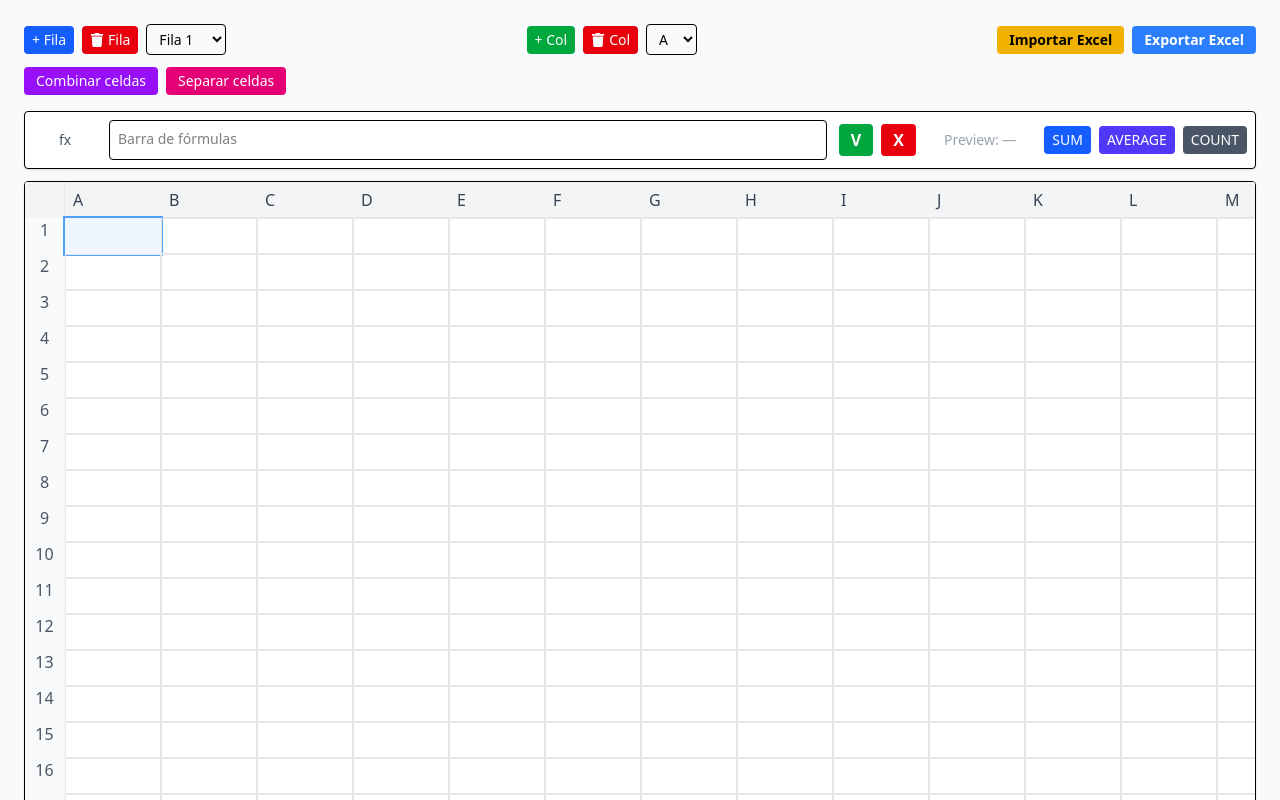
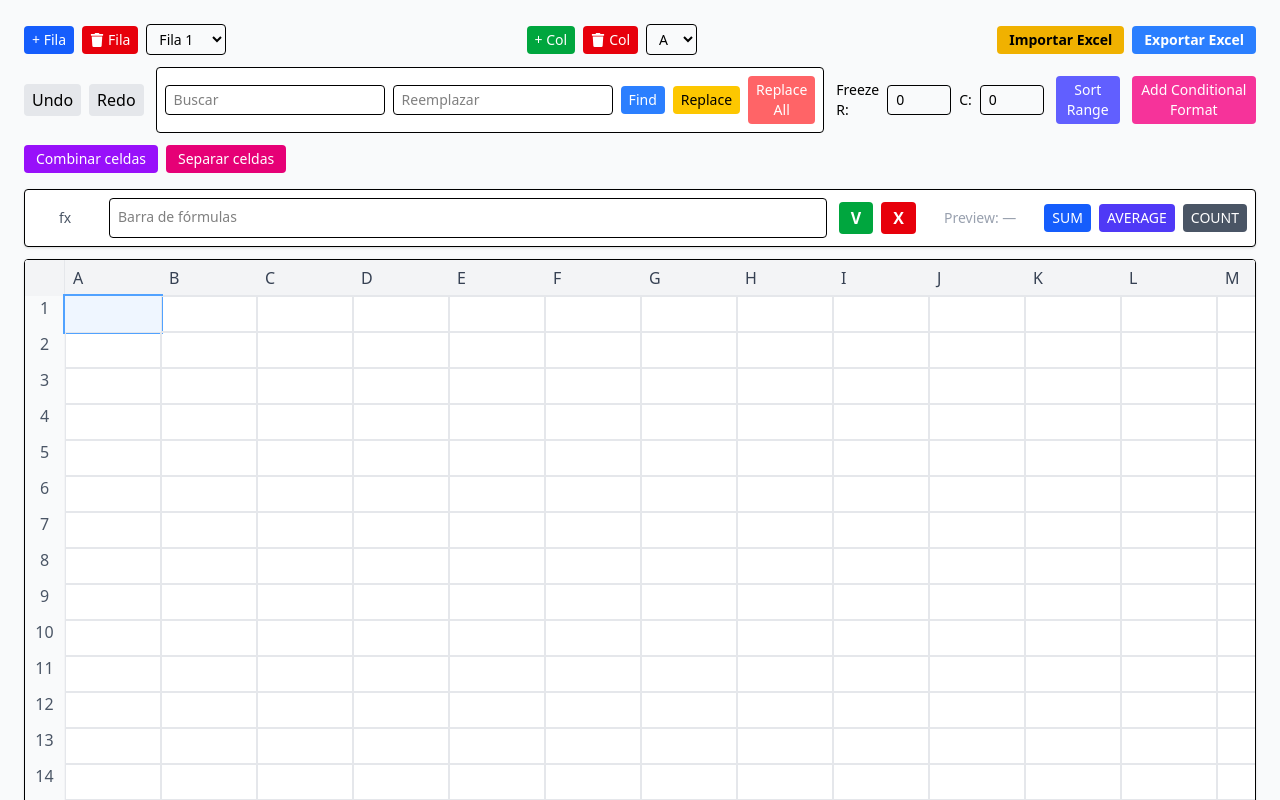
Before and after one commit to Tommyscripts/ExcelProject, a React (Vite) app in the folder ExcelProject/: page / in a window 1280 px wide. Shown: the top 800 px of the page. Built offline with nearby package versions, Linux system fonts and the light colour scheme; the HTML template or start-up script is replaced by a standard one.

Commit message:
feat: añadir controles adicionales para deshacer/rehacer, búsqueda/reemplazo, congelar filas/columnas y formato condicional

```diff
--- a/ExcelProject/src/componente/excelcomponent.tsx
+++ b/ExcelProject/src/componente/excelcomponent.tsx
@@ -315,7 +315,7 @@ const ExcelComponent: React.FC = () => {
   const [showTooltip, setShowTooltip] = useState(false);
 
     useEffect(() => {
-      if (!inputRef.current) return;
+  if (!inputRef.current) return;
       const el = inputRef.current;
       const check = () => {
         try {
@@ -330,6 +330,22 @@ const ExcelComponent: React.FC = () => {
       ro.observe(el);
       return () => ro.disconnect();
     }, [local, width]);
+
+    // leer atributos data-extra-style/data-extra-class del td parent al montar
+    useEffect(() => {
+      try {
+        const td = inputRef.current?.closest('td') as HTMLElement | null;
+        if (!td) return;
+        const s = (td.getAttribute('data-extra-style') || '');
+        const c = (td.getAttribute('data-extra-class') || '');
+        if (s) {
+          try { setExtraStyle(JSON.parse(s)); } catch (e) { /* ignore */ }
+        }
+        if (c) setExtraClass(c);
+      } catch (e) {
+        // ignore
+      }
+    }, []);
 
     // limpiar timer si el componente se desmonta
     useEffect(() => {
@@ -1073,6 +1089,37 @@ const ExcelComponent: React.FC = () => {
           </div>
         </div>
 
+          {/* CONTROLES ADICIONALES: Undo/Redo, Find/Replace, Freeze, Sort, Conditional Formatting */}
+          <div className="flex items-center gap-3 mb-3">
+            <div className="flex items-center gap-2">
+              <button onClick={() => { undo(); }} disabled={!history.length} className="px-2 py-1 bg-gray-200 rounded">Undo</button>
+              <button onClick={() => { redo(); }} disabled={!future.length} className="px-2 py-1 bg-gray-200 rounded">Redo</button>
+            </div>
+
+            <div className="flex items-center gap-2 p-2 border rounded bg-white">
+              <input placeholder="Buscar" value={findText} onChange={e=>setFindText(e.target.value)} className="px-2 py-1 border rounded text-sm" />
+              <input placeholder="Reemplazar" value={replaceText} onChange={e=>setReplaceText(e.target.value)} className="px-2 py-1 border rounded text-sm" />
+              <button onClick={() => { findMatches(); }} className="px-2 py-1 bg-blue-500 text-white rounded text-sm">Find</button>
+              <button onClick={() => replaceCurrent()} className="px-2 py-1 bg-yellow-400 text-black rounded text-sm">Replace</button>
+              <button onClick={() => replaceAll()} className="px-2 py-1 bg-red-400 text-white rounded text-sm">Replace All</button>
+            </div>
+
+            <div className="flex items-center gap-2">
+              <label className="text-sm">Freeze R:</label>
+              <input type="number" value={freezeRows} onChange={e=>setFreezeRows(Number(e.target.value)||0)} className="w-16 px-2 py-1 border rounded text-sm" />
+              <label className="text-sm">C:</label>
+              <input type="number" value={freezeCols} onChange={e=>setFreezeCols(Number(e.target.value)||0)} className="w-16 px-2 py-1 border rounded text-sm" />
+            </div>
+
+            <div className="flex items-center gap-2">
+              <button onClick={() => sortSelectionByColumn()} className="px-2 py-1 bg-indigo-500 text-white rounded text-sm">Sort Range</button>
+            </div>
+
+            <div className="flex items-center gap-2">
+              <button onClick={() => addConditionalFormatViaPrompt()} className="px-2 py-1 bg-pink-500 text-white rounded text-sm">Add Conditional Format</button>
+            </div>
+          </div>
+
         <div className="flex gap-2 mb-4">
           <button onClick={combineCells} className="bg-purple-600 hover:bg-purple-700 text-white px-3 py-1 rounded text-sm">Combinar celdas</button>
           <button onClick={separateCells} className="bg-pink-600 hover:bg-pink-700 text-white px-3 py-1 rounded text-sm">Separar celdas</button>
```
